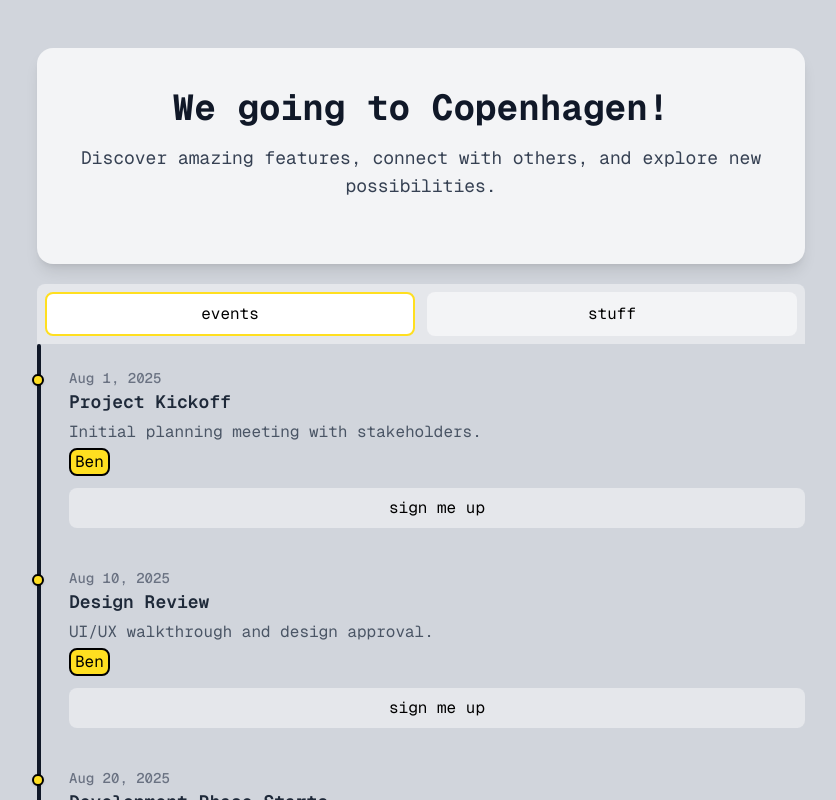
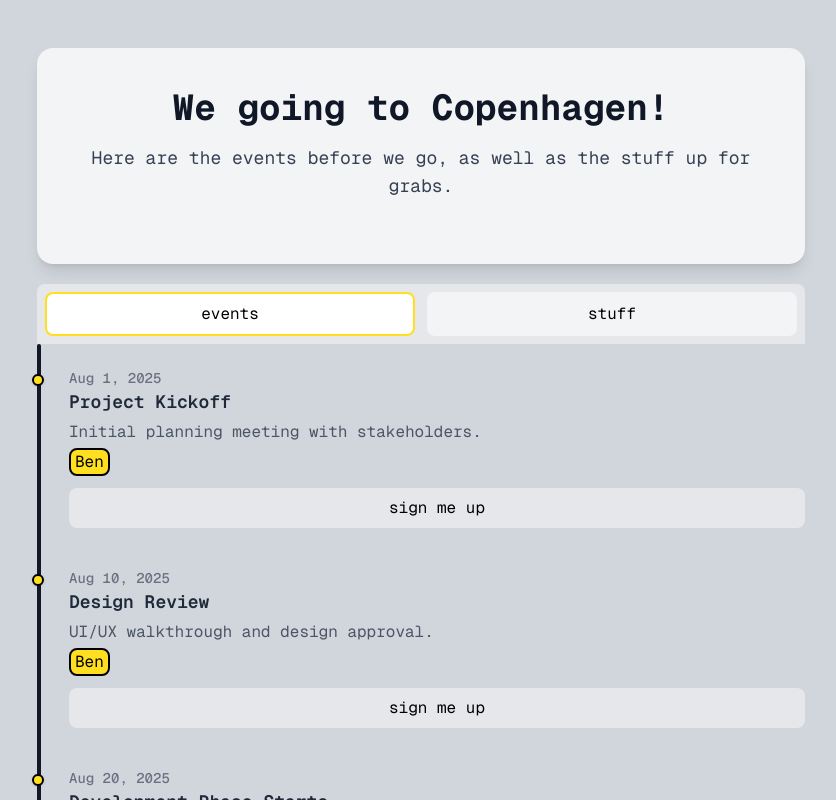
Before and after one commit to sebastian-axell/departure-week, a Next.js app in the folder dweek/: page / in a window 1280 px wide. Shown: the whole page, without its empty margins (219-1055 px from the left). Built offline with nearby package versions, Linux system fonts and the light colour scheme.

Commit message:
updated jumbotrron

```diff
--- a/dweek/src/components/JumboTron.tsx
+++ b/dweek/src/components/JumboTron.tsx
@@ -5,7 +5,7 @@ export default function JumboTron() {
         <div className="bg-gray-100 p-10 rounded-2xl shadow-lg text-center mx-auto mb-5 mt-2">
             <h1 className="text-4xl font-bold mb-4 text-gray-900">We going to Copenhagen!</h1>
             <p className="text-lg text-gray-700 mb-6">
-                Discover amazing features, connect with others, and explore new possibilities.
+                Here are the events before we go, as well as the stuff up for grabs.
             </p>
         </div>
     )
```
